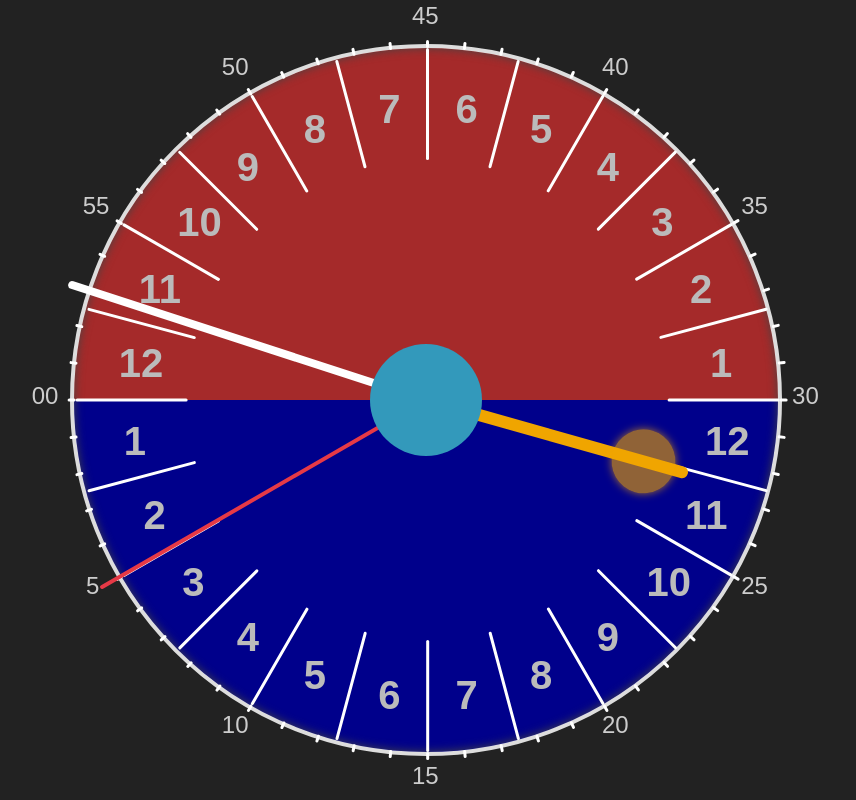
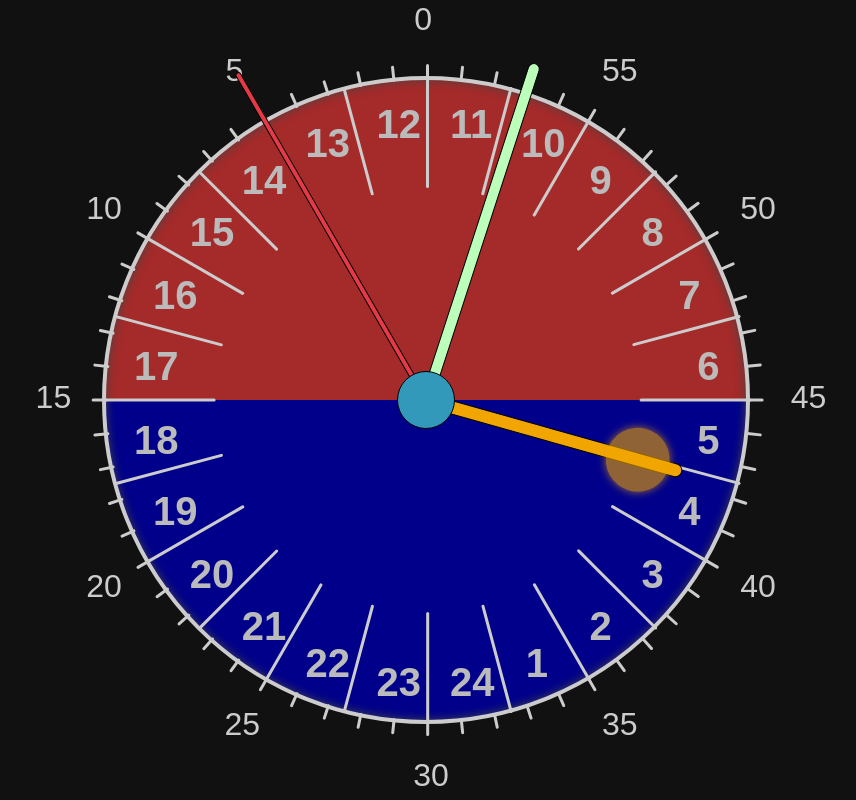
Before and after one commit to shariatzade/clock24, a plain HTML site: page clock24.html in a window 1280 px wide. Shown: the whole page, without its empty margins (214-1070 px from the left). Drawn offline with Linux system fonts and the light colour scheme.

Commit message:
better drawings; added classicMinutePositioning and classic24HourNumbers

```diff
--- a/clock24.html
+++ b/clock24.html
@@ -14,7 +14,7 @@ consistent dark color to system color
 <title>24-Hour Clockv2</title>
 <style>
   :root {
-    --clock-size: 88vmin;
+    --clock-size: 80vmin;
     --direction: normal;
   }
   body {
@@ -23,14 +23,14 @@ consistent dark color to system color
     height: 100vh;
     justify-content: center;
     align-items: center;
-    background: #222;
-    color: #fff;
+    background: #111;
+    color: #ccc;
   }
   .clock {
     position: relative;
     width: var(--clock-size);
     height: var(--clock-size);
-    border: 0.5vmin solid #ddd;
+    border: 0.5vmin solid #ccc;
     border-radius: 50%;
     background: linear-gradient(
       to bottom,
@@ -49,8 +49,8 @@ consistent dark color to system color
   position: absolute;
   width: 0.4vmin;
   height: 14vmin;
-  background: #fff;
-  color: #fff;
+  background: #ccc;
+  color: #ccc;
   left: 50%;
   top: 50%;
   transform-origin: 50% 0%;
@@ -59,23 +59,24 @@ consistent dark color to system color
   .tick.minute {
   position: absolute;
   width: 0.4vmin;
-  height: 1vmin;
-  background: #fff;
-  color: #fff;
+  height: 2vmin;
+  background: #ccc;
+  color: #ccc;
   left: 50%;
   top: 50%;
   transform-origin: 50% 0%;
 }
   .center-dot {
     position: absolute;
-    width: 14vmin;
-    height: 14vmin;
+    width: 7vmin;
+    height: 7vmin;
     background: #39b;
     border-radius: 50%;
     top: 50%;
     left: 50%;
     transform: translate(-50%, -50%);
     z-index: 10;
+    border: 0.1vmin solid black;
   }
   .center-dot2 {
     position: absolute;
@@ -113,7 +114,7 @@ consistent dark color to system color
   width: 100%;
   height: 100%;
   pointer-events: none;
-  font-size: 3vmin;
+  font-size: 4vmin;
   font-family: Arial, sans-serif;
   color: #ccc;
   font-weight: normal;
@@ -135,24 +136,25 @@ consistent dark color to system color
     background: #fff;
     transform-origin: bottom center;
     border-radius: 2vmin;
+    border: 0.1vmin solid black;
   }
   .hand.hour {
     width: 1.5vmin;
-    height: 34vmin;
+    height: 33vmin;
     background: #f0a500;
-    z-index: 5;
+    z-index: 4;
   }
   .hand.minute {
-    width: 1vmin;
-    height: 47vmin;
-    background: #fff;
-    z-index: 4;
+    width: 1.2vmin;
+    height: 44vmin;
+    background: #bfb;
+    z-index: 3;
   }
   .hand.second {
     width: 0.5vmin;
     height: 47vmin;
     background: #e63946;
-    z-index: 3;
+    z-index: 5;
   }
 .sun {
   position: absolute;
@@ -181,8 +183,9 @@ consistent dark color to system color
 
 <script>
   // Configuration variable
-  let newType = true; // switch this true/false to test the alternate mode
-
+  newType = true; // switch this true/false to test the alternate mode
+  let classic24HourNumbers = true; // switch this true/false to test the alternate mode
+  let classicMinutePositioning = true;
   // Set CSS property for rotation direction
   document.documentElement.style.setProperty(
     '--direction',
@@ -214,15 +217,21 @@ consistent dark color to system color
         // position i=6 at 0deg, so angle = (i - 6) * 15 deg (clockwise)
         // But anticlockwise rotation means numbers arranged clockwise visually, so normal angle placement
         angle = -(i - 6+0.5) * 15;
-        hourNumber = (hourNumber % 12) + 1;
       } else {
         // normal clockwise, 0 at top
         angle = i * 15;
       }
 
+      if (classic24HourNumbers) {
+        hourNumber = (hourNumber + 6 - 1) % 24 + 1;
+      }
+      else {
+        hourNumber = (hourNumber % 12) + 1;
+      }
+
       // Position numbers around circle
       // center is 50% 50%, radius is around 42% of clock size
-      const radius = 42;
+      const radius = 44;
       // Convert angle to rad for sin/cos (angle in degrees)
       const rad = (angle - 90) * (Math.PI / 180); // shift by -90 so 0deg up
 
@@ -239,17 +248,21 @@ consistent dark color to system color
     //  function generateMinuteNumbers() {
   const container = document.getElementById('minute-numbers');
   container.innerHTML = '';
-  const radius2 = 54; // radius for placing numbers slightly outside the ticks
+  const radius2 = 59; // radius for placing numbers slightly outside the ticks
 
   for (let i = 0; i < 60; i += 5) { // increments of 5
     const span = document.createElement('span');
-    const angle = i * 6; // 6 degrees per minute tick
+    angle = i * 6; // 6 degrees per minute tick
+    if (classicMinutePositioning) {
+      angle -= 90;
+    }
+
     const rad = (180-angle) * (Math.PI / 180);
     const x = 50 + radius2 * Math.cos(rad);
     const y = 50 + radius2 * Math.sin(rad);
     span.style.left = `${x}%`;
     span.style.top = `${y}%`;
-    span.textContent = i === 0 ? '00' : i.toString();
+    span.textContent = i === 0 ? '0' : i.toString();
     container.appendChild(span);
   }
     }
@@ -266,7 +279,7 @@ function generateTicks() {
     const tick = document.createElement('div');
     tick.className = 'tick';
     //tick.style.transform = `translateX(-50%) rotate(${i * tickAngleStep}deg)`;
-    tick.style.transform = `rotate(${i * 15}deg)  translateY(-44vmin)`;
+    tick.style.transform = `rotate(${i * 15}deg)  translateY(-40.5vmin)`;
     ticksContainer.appendChild(tick);
   }
 
@@ -274,7 +287,7 @@ function generateTicks() {
   for (let i = 0; i < 60; i++) {
     const tick = document.createElement('div');
     tick.className = 'tick minute';
-    tick.style.transform = `rotate(${i * 6}deg) translateY(-45vmin)`;
+    tick.style.transform = `rotate(${i * 6}deg) translateY(-42vmin)`;
     ticksContainer.appendChild(tick);
   }
 }
@@ -307,6 +320,12 @@ function generateTicks() {
       minuteDeg = -minuteDeg-90;
       secondDeg = -secondDeg-90;
     }
+
+    if (classicMinutePositioning) {
+      minuteDeg += 90;
+      secondDeg += 90;
+    }
+
     hourHand.style.transform = `translateX(-50%) rotate(${hourDeg}deg)`;
     minuteHand.style.transform = `translateX(-50%) rotate(${minuteDeg}deg)`;
     secondHand.style.transform = `translateX(-50%) rotate(${secondDeg}deg)`;
```
